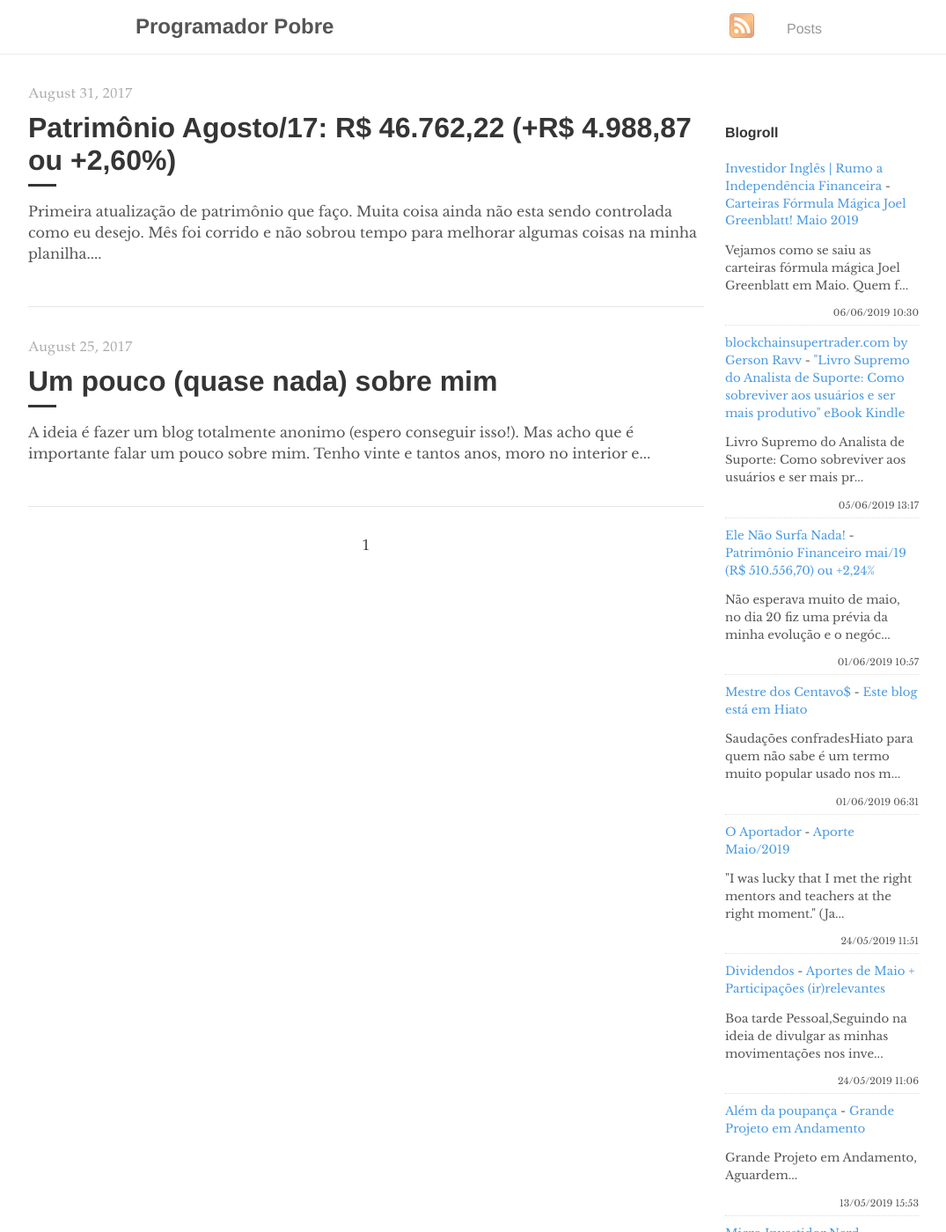
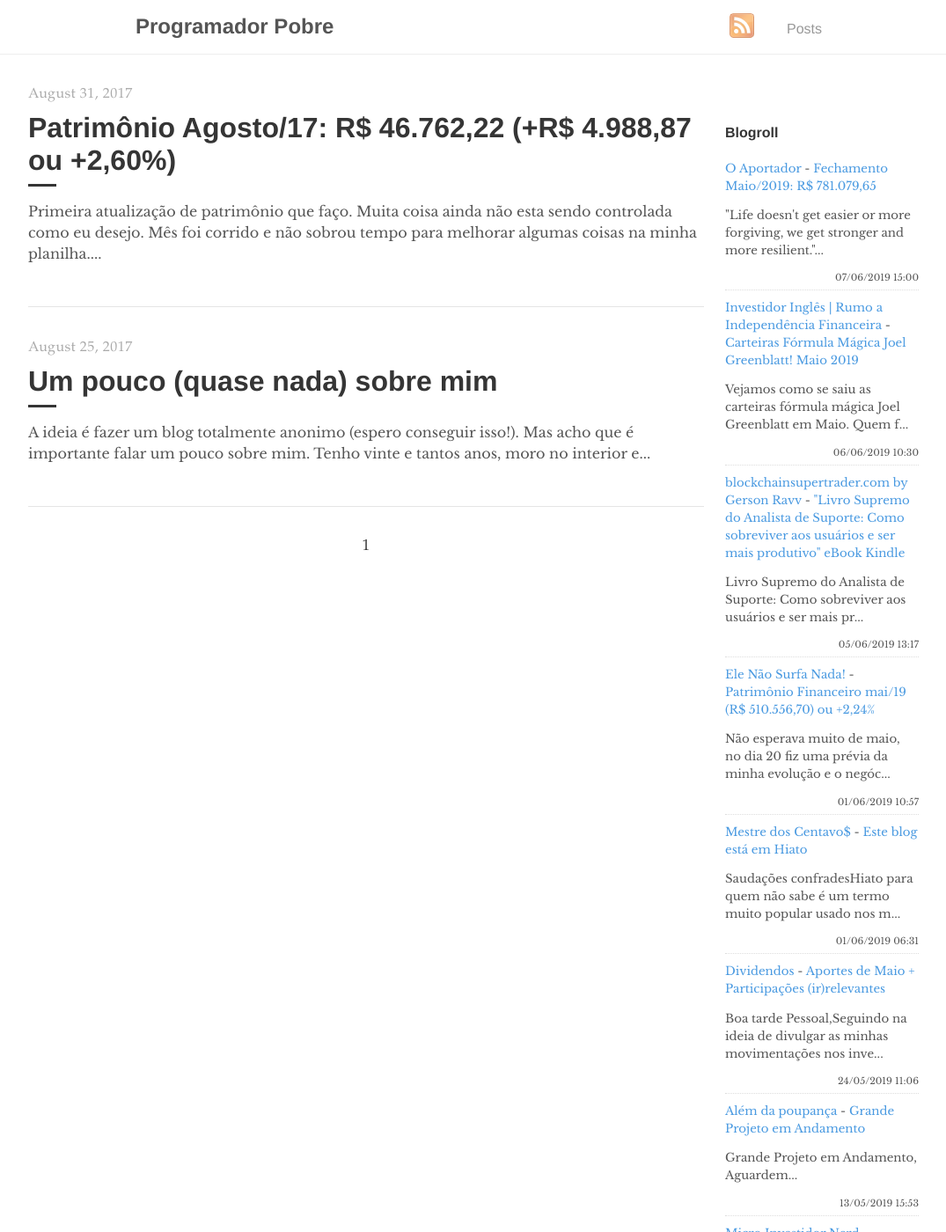
Before and after one commit to programadorpobre/programadorpobre.github.io, a Jekyll site: the page built from index.html, in a window 1280 px wide and 1400 px high. Shown: the whole window at 88% size, without its empty margins (96-1171 px from the left). Built offline with Jekyll 4.4.1, drawn with Linux system fonts in a browser that asks for light colours; the list of posts is cut into pages by our own code; comment, search, counter and statistics services are not loaded.

Commit message:
[ci skip] travis #671

```diff
--- a/_includes/feed-entries.html
+++ b/_includes/feed-entries.html
@@ -1,3 +1,8 @@
+<div class="feed-entry">
+    <a class="feed-entry-site-name" href="https://oaportadorfinanceiro.blogspot.com/">O Aportador</a> - <a class="feed-entry-title" href="https://oaportadorfinanceiro.blogspot.com/2019/06/fechamento-maio2019-r-78107965.html">Fechamento Maio/2019: R$ 781.079,65</a>
+    <p class="feed-entry-summary">"Life doesn't get easier or more forgiving, we get stronger and more resilient."...</p>
+    <time datetime="2019-06-07T15:00:00.002-03:00">07/06/2019 15:00</time>
+</div>
 <div class="feed-entry">
     <a class="feed-entry-site-name" href="https://www.investidoringles.com/">Investidor Inglês | Rumo a Independência Financeira</a> - <a class="feed-entry-title" href="https://www.investidoringles.com/2019/06/carteiras-formula-magica-joel-greenbatt.html">Carteiras Fórmula Mágica Joel Greenblatt!  Maio 2019</a>
     <p class="feed-entry-summary">Vejamos como se saiu as carteiras fórmula mágica Joel Greenblatt em Maio. Quem f...</p>
@@ -19,11 +24,6 @@
     <time datetime="2019-06-01T06:31:00.000-07:00">01/06/2019 06:31</time>
 </div>
 <div class="feed-entry">
-    <a class="feed-entry-site-name" href="https://oaportadorfinanceiro.blogspot.com/">O Aportador</a> - <a class="feed-entry-title" href="https://oaportadorfinanceiro.blogspot.com/2019/05/aporte-maio2019.html">Aporte Maio/2019</a>
-    <p class="feed-entry-summary">"I was lucky that I met the right mentors and teachers at the right moment." (Ja...</p>
-    <time datetime="2019-05-24T11:51:00.001-03:00">24/05/2019 11:51</time>
-</div>
-<div class="feed-entry">
     <a class="feed-entry-site-name" href="http://bonsdividendos.blogspot.com/">Dividendos</a> - <a class="feed-entry-title" href="http://bonsdividendos.blogspot.com/2019/05/aportes-de-maio-participacoes.html">Aportes de Maio + Participações (ir)relevantes</a>
     <p class="feed-entry-summary">Boa tarde Pessoal,Seguindo na ideia de divulgar as minhas movimentações nos inve...</p>
     <time datetime="2019-05-24T11:06:00.000-07:00">24/05/2019 11:06</time>
```
